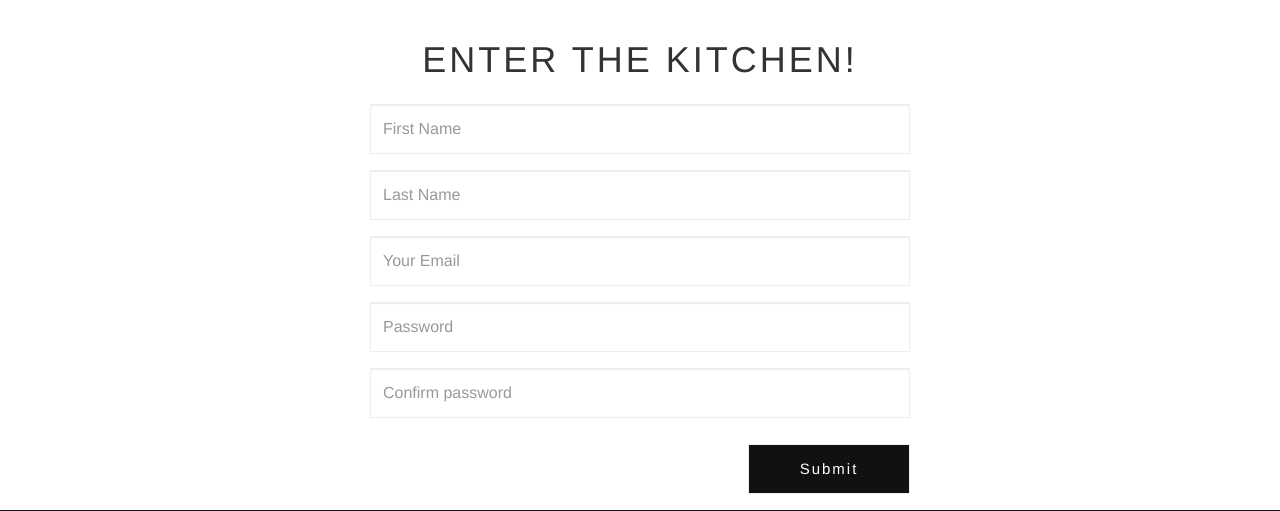
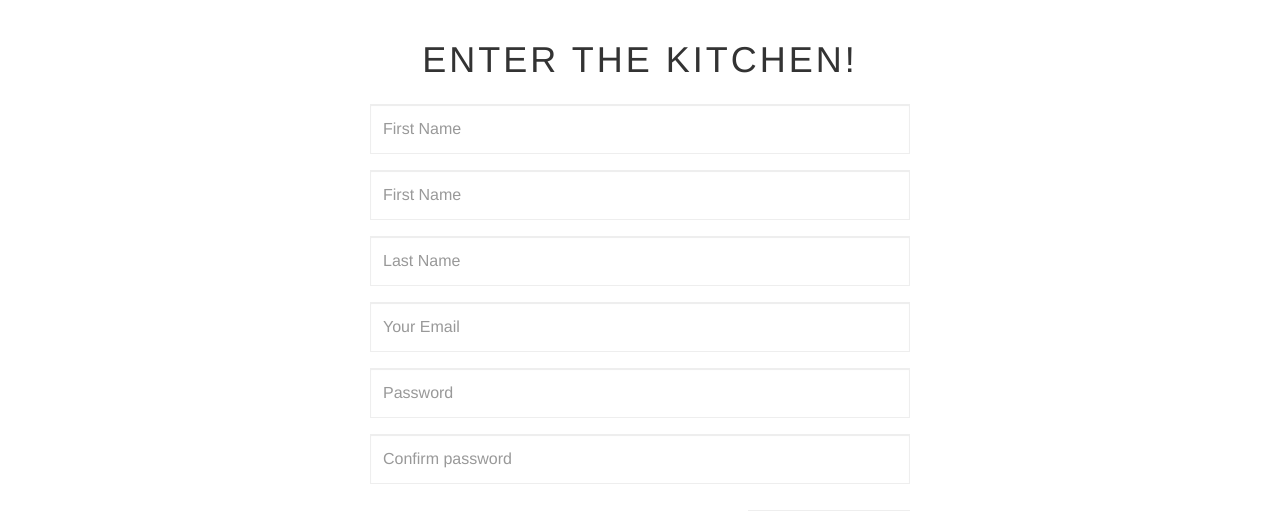
Before and after one commit to doansonlam/KanKook-by-The-Kooks, a PHP site: page /register.php in a window 1280 px wide. Shown: the part 104-615 px from the top of the page. Run offline with PHP 8.4, Linux system fonts and the light colour scheme; some libraries are stand-ins or nearby versions.

Commit message:
Added new field for entering Username in Registration page

```diff
--- a/register.php
+++ b/register.php
@@ -14,6 +14,7 @@
 				<h1 style="text-align: center"> Enter The Kitchen!</h1>
 				<div class="contact-form">
 					<form id="contact-form" method="post" action="#">
+						<input name="username" type="text" class="form-control" placeholder="First Name" required>
 						<input name="firstname" type="text" class="form-control" placeholder="First Name" required>
 						<input name="lastname" type="text" class="form-control" placeholder="Last Name" required>
 						<input name="email" type="email" class="form-control" placeholder="Your Email" required>
```
